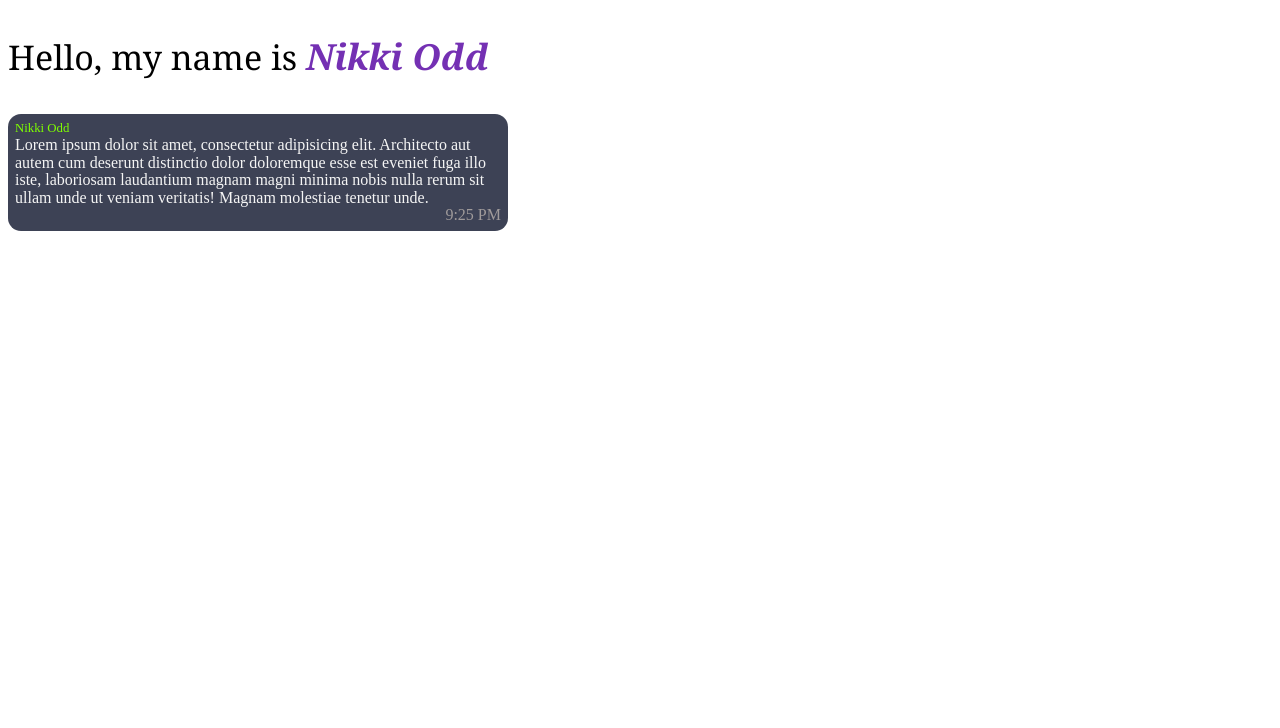
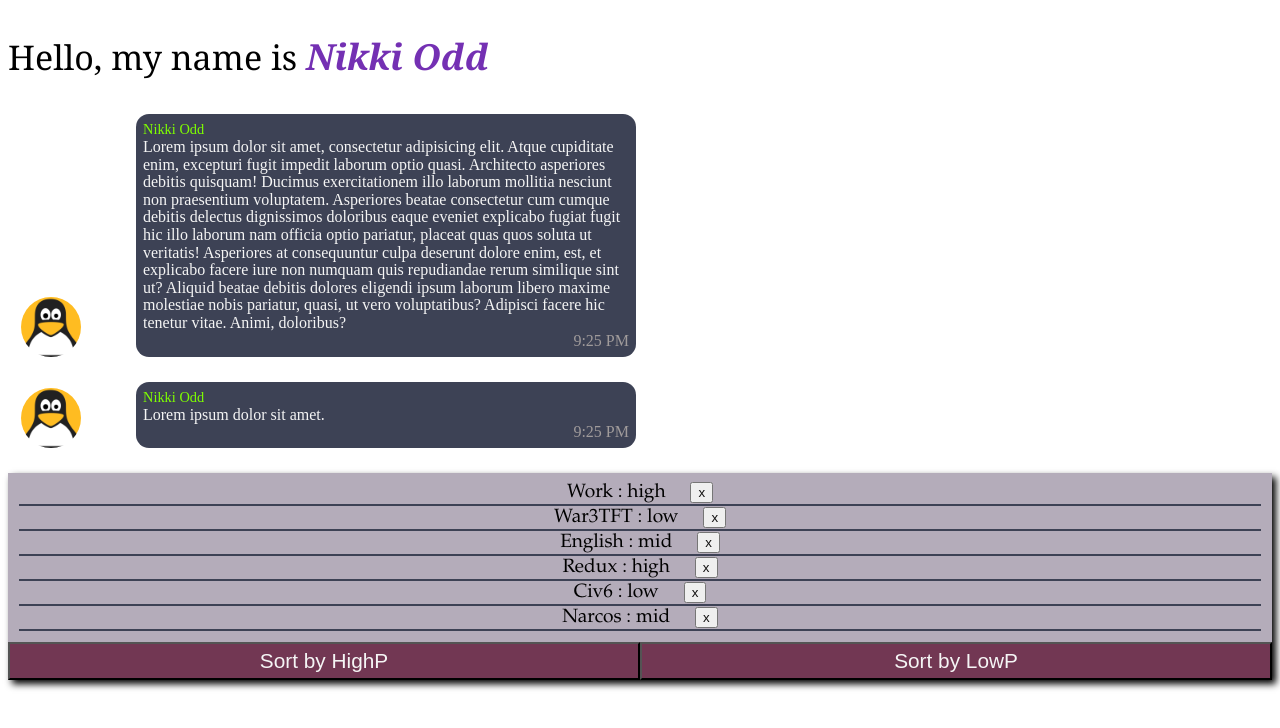
Before and after one commit to Archiektor/Ignat1, a React (Create React App) app: page / in a window 1280 px wide. Shown: the top 728 px of the page. Built offline with nearby package versions, Linux system fonts and the light colour scheme.

Commit message:
refactor

```diff
--- a/src/components/app/app.tsx
+++ b/src/components/app/app.tsx
@@ -1,10 +1,48 @@
-import React from "react";
+import React, {useState} from "react";
 
 import Surname from "../surname";
-import css from "./app.module.css";
 import Message from "../message";
+import Todolist from "../todolist";
+import {guid} from "./idGenerator";
+
+export type TaskType = {
+    id: string,
+    task: string,
+    prior: string
+}
+
+const arrOfTasks: Array<TaskType> = [
+    {id: '', task: `work`, prior: `high`},
+    {id: '', task: `war3TFT`, prior: `low`},
+    {id: '', task: `english`, prior: `mid`},
+    {id: '', task: `redux`, prior: `high`},
+    {id: '', task: `civ6`, prior: `low`},
+    {id: '', task: `narcos`, prior: `mid`}
+];
+
+arrOfTasks.every(task => task.id = guid());
 
 const App = () => {
+    const [tasks, setTasks] = useState(arrOfTasks);
+
+    const deleteTask = (id: string) => {
+        let arrAfterDel = tasks.filter((item) => item.task !== id);
+        setTasks(arrAfterDel);
+    }
+
+    const setPriority = (priority: string) => {
+        let sortArr;
+        let arrWithHigh = filterByPrior("high");
+        let arrWithMid = filterByPrior("mid");
+        let arrWithLow = filterByPrior("low");
+        sortArr = priority === "high" ? [...arrWithHigh, ...arrWithMid, ...arrWithLow] : [...arrWithLow, ...arrWithMid, ...arrWithHigh];
+        setTasks(sortArr);
+    }
+
+    const filterByPrior = (typeOfPrior: string) => {
+        return tasks.filter((item) => item.prior === typeOfPrior);
+    }
+
     return (
         <React.Fragment>
             <div>
@@ -12,8 +50,12 @@ const App = () => {
             </div>
             <div>
                 <Message user="Nikki Odd"
-                         text={"Lorem ipsum dolor sit amet, consectetur adipisicing elit. Architecto aut autem cum deserunt distinctio dolor doloremque esse est eveniet fuga illo iste, laboriosam laudantium magnam magni minima nobis nulla rerum sit ullam unde ut veniam veritatis! Magnam molestiae tenetur unde."}
+                         text={`Lorem ipsum dolor sit amet, consectetur adipisicing elit. Atque cupiditate enim, excepturi fugit impedit laborum optio quasi. Architecto asperiores debitis quisquam! Ducimus exercitationem illo laborum mollitia nesciunt non praesentium voluptatem. Asperiores beatae consectetur cum cumque debitis delectus dignissimos doloribus eaque eveniet explicabo fugiat fugit hic illo laborum nam officia optio pariatur, placeat quas quos soluta ut veritatis! Asperiores at consequuntur culpa deserunt dolore enim, est, et explicabo facere iure non numquam quis repudiandae rerum similique sint ut? Aliquid beatae debitis dolores eligendi ipsum laborum libero maxime molestiae nobis pariatur, quasi, ut vero voluptatibus? Adipisci facere hic tenetur vitae. Animi, doloribus?`}
                          time={{hour: 9, minutes: 25, period: "PM"}}/>
+                <Message user="Nikki Odd"
+                         text={`Lorem ipsum dolor sit amet.`}
+                         time={{hour: 9, minutes: 25, period: "PM"}}/>
+                <Todolist data={tasks} deleteTask={deleteTask} setPriority={setPriority}/>
             </div>
         </React.Fragment>
     )
--- a/src/components/app/idGenerator.tsx
+++ b/src/components/app/idGenerator.tsx
@@ -0,0 +1,8 @@
+export let guid = () => {
+    let s4 = () => {
+        return Math.floor((1 + Math.random()) * 0x10000)
+            .toString(16)
+            .substring(1);
+    }
+    return `${s4()}-${s4()}-${s4()}`;
+}
--- a/src/components/message/message.module.css
+++ b/src/components/message/message.module.css
@@ -1,3 +1,20 @@
+.msgWrapper {
+    position: relative;
+    margin-left: 10vw;
+    margin-bottom: 25px;
+}
+
+.avatar {
+    position: absolute;
+    left: -9vw;
+    bottom: 0px;
+    width: 60px;
+    height: 60px;
+    border-radius: 50%;
+    background: url("../../img/linuxava.png") center center no-repeat;
+    background-size: cover;
+}
+
 .msg_block {
     width: 500px;
     height: auto;
@@ -9,7 +26,7 @@
 
 .user {
     color: chartreuse;
-    font-size: .8rem;
+    font-size: .9rem;
     text-align: left;
 }
 
--- a/src/components/message/message.tsx
+++ b/src/components/message/message.tsx
@@ -14,11 +14,15 @@ type RootType = {
 
 const Message: React.FC<RootType> = ({user, text, time}) => {
     return (
-        <div className={css.msg_block}>
-            <div className={css.user}>{user}</div>
-            <div className={css.text}>{text}</div>
-            <div className={css.time}>{renderTime(time)}</div>
+        <div className={css.msgWrapper}>
+            <div className={css.avatar}></div>
+            <div className={css.msg_block}>
+                <div className={css.user}>{user}</div>
+                <div className={css.text}>{text}</div>
+                <div className={css.time}>{renderTime(time)}</div>
+            </div>
         </div>
+
     )
 }
 
--- a/src/components/todolist/index.tsx
+++ b/src/components/todolist/index.tsx
@@ -1,3 +1,3 @@
-import Message from "./message";
+import Todolist from "./todolist";
 
-export default Message;
+export default Todolist;
--- a/src/components/todolist/todolist.module.css
+++ b/src/components/todolist/todolist.module.css
@@ -1,24 +1,41 @@
-.msg_block {
-    width: 500px;
-    height: auto;
-    background-color: #3d4255;
-    border-radius: 13px;
-    box-sizing: border-box;
-    padding: 7px;
+.todolist {
+    background-color: #b4acba;
+    margin-top: 20px;
+    box-shadow: 4px 4px 7px black;
 }
 
-.user {
-    color: chartreuse;
-    font-size: .8rem;
-    text-align: left;
+.list {
+    padding: 8px;
+    margin: 3px;
+    text-align: center;
 }
 
-.text {
-    line-height: 1.1rem;
+.item {
+    list-style: none;
+    font-size: 1.2rem;
+    font-family: "Palatino Linotype";
+    border-bottom: #3d4255 2px solid;
+}
+
+.btnBlock {
+    display: grid;
+    grid-template-columns: 1fr 1fr;
+}
+
+.btn {
+    font-size: 1.3rem;
+    padding: 5px;
+    background-color: #723753;
     color: whitesmoke;
 }
 
-.time {
-    color: #a09b9b;
-    text-align: right;
+.deleteBtn {
+    font-weight: 300;
+    font-family: Arial, sans-serif;
+    margin-left: 2%;
 }
+
+.deleteBtn::before {
+    content: 'x';
+    color: #111010;
+}
--- a/src/components/todolist/todolist.tsx
+++ b/src/components/todolist/todolist.tsx
@@ -1,38 +1,40 @@
 import React from "react";
 
-import css from "./message.module.css";
+import css from "./todolist.module.css";
+import {TaskType} from "../app/app";
 
 type RootType = {
-    user: string,
-    text: string,
-    time: {
-        hour: number,
-        minutes: number,
-        period: string
-    }
+    data: Array<TaskType>;
+    deleteTask: (id: string) => void,
+    setPriority: (p: string) => void,
 }
 
-const Message: React.FC<RootType> = ({user, text, time}) => {
+let renderedTasks = (arr: Array<TaskType>, deleteTask: (id: string) => void) => {
+    return arr.map((t) => {
+        // !!! WTF const {id as key, task, prior} = t;
+        const {id, task, prior} = t;
+        return (
+            <li className={css.item} key={id}>
+                <span>{`${task.charAt(0).toUpperCase()}${task.slice(1)}`}</span>
+                <span>{`  : ${prior}`}</span>
+                <button className={css.deleteBtn} onClick={() => deleteTask(task)}></button>
+            </li>
+        )
+    })
+}
+
+const Todolist: React.FC<RootType> = ({data, deleteTask, setPriority}) => {
     return (
-        <div className={css.msg_block}>
-            <div className={css.user}>{user}</div>
-            <div className={css.text}>{text}</div>
-            <div className={css.time}>{renderTime(time)}</div>
+        <div className={css.todolist}>
+            <ul className={css.list}>
+                {renderedTasks(data, deleteTask)}
+            </ul>
+            <div className={css.btnBlock}>
+                <button className={css.btn} onClick={() => setPriority("high")}>Sort by HighP</button>
+                <button className={css.btn} onClick={() => setPriority("low")}>Sort by LowP</button>
+            </div>
         </div>
     )
 }
 
-type TimeType = {
-    hour: number,
-    minutes: number,
-    period: string
-}
-
-function renderTime(obj: TimeType) {
-    const {hour, minutes, period} = obj;
-    return (
-        `${hour}:${minutes} ${period}`
-    )
-}
-
-export default Message;
+export default Todolist;
```
Also changed, not shown: 1 other file (tests, documents, lock files or other folders).
